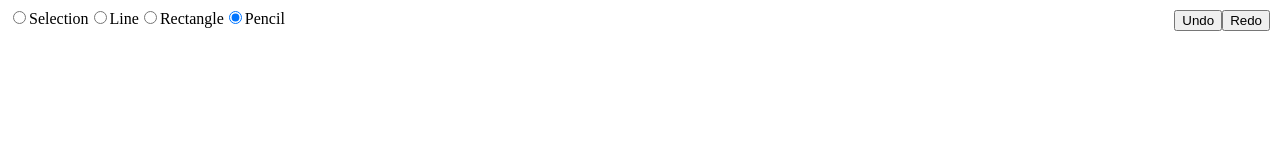
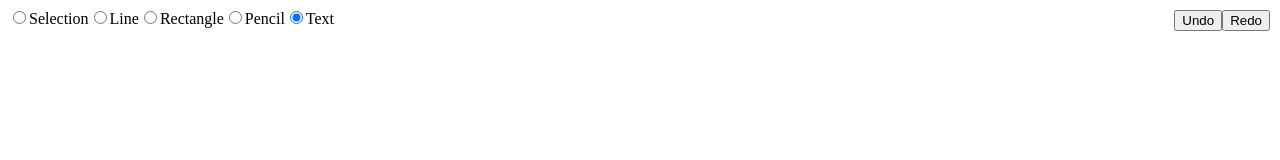
Before and after one commit to RugvedB/LetsDraw, a React (Create React App) app: page / in a window 1280 px wide. Shown: the top 160 px of the page. Built offline with nearby package versions, Linux system fonts and the light colour scheme.

Commit message:
Added text feature basic ...hardcoded

```diff
--- a/src/App.js
+++ b/src/App.js
@@ -16,6 +16,8 @@ function createElement(id, x1, y1, x2, y2, type) {
       return { id, x1, y1, x2, y2, roughElement: roughElementForRectangle, type }
     case "pencil":
       return { id, type, points: [{ x: x1, y: y1 }] }
+    case "text":
+      return { id, type, x1, y1, text:"Hey There" }
     default:
       throw new Error(`Type not recognised : ${type}`)
 
@@ -192,6 +194,11 @@ const drawElement = (roughCanvas, context, element) => {
       const myPath = new Path2D(pathData)
       context.fill(myPath)
       break
+    case "text":
+      console.log("element.text, element.x1, element.y1")
+      context.font = "24px sans-serif"
+      context.fillText(element.text, element.x1, element.y1)
+      break
     default:
       throw new Error(`Type not recognised : ${element.type}`)
 
@@ -208,7 +215,7 @@ function adjustmentRequired(type) {
 function App() {
   const [elements, setElements, undo, redo] = useHistory([])
   const [action, setAction] = useState('none')
-  const [tool, setTool] = useState('pencil')
+  const [tool, setTool] = useState('text')
   const [selectedElement, setSelectedElement] = useState(null)
 
   useLayoutEffect(() => {
@@ -269,7 +276,7 @@ function App() {
         }
       }
     }
-    else if(tool === "rectangle" || tool === "line" || tool === "pencil"){
+    else if(tool === "rectangle" || tool === "line" || tool === "pencil" || tool === "text" ){
       const id = elements.length
       const element = createElement(id, clientX, clientY, clientX, clientY, tool)
       console.log("new element created")
@@ -400,6 +407,14 @@ function App() {
           onChange={() => setTool("pencil")}
         />
         <label htmlFor="pencil">Pencil</label>
+
+        <input
+          type="radio"
+          id="text"
+          checked={tool === "text"}
+          onChange={() => setTool("text")}
+        />
+        <label htmlFor="text">Text</label>
       </div>
 
       <div style={{ position: "fixed", top: 0, right: 0, padding: "10px" }}>
```
